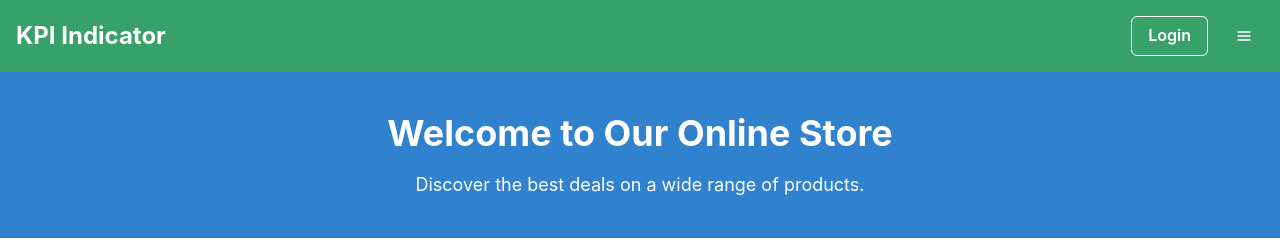
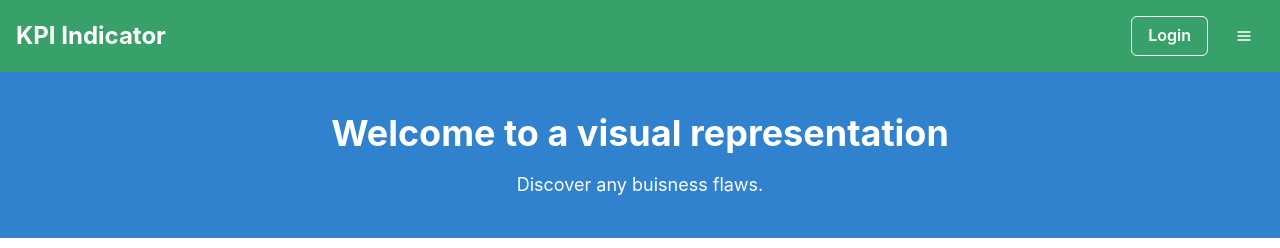
Before and after one commit to Mrgnoblennon/Example-KPI, a React (Create React App) app in the folder client/: page / in a window 1280 px wide. Shown: the top 248 px of the page. Built offline with nearby package versions, Linux system fonts and the light colour scheme.

Commit message:
added changes

```diff
--- a/client/src/pages/Home.js
+++ b/client/src/pages/Home.js
@@ -30,10 +30,10 @@ function HomePage() {
       {/* Hero section */}
       <Box bg="blue.500" color="white" py={10} textAlign="center">
         <Heading as="h1" size="xl" mb={4}>
-          Welcome to Our Online Store
+          Welcome to a visual representation
         </Heading>
         <Text fontSize="lg">
-          Discover the best deals on a wide range of products.
+          Discover any buisness flaws.
         </Text>
       </Box>
 
--- a/client/src/pages/Signup.js
+++ b/client/src/pages/Signup.js
@@ -1,6 +1,6 @@
 import React, { useState } from 'react';
 import { useMutation } from '@apollo/client';
-import { Box, Heading, FormControl, FormLabel, Input, Button } from '@chakra-ui/react';
+import { Box, Text, Heading, FormControl, FormLabel, Input, Button } from '@chakra-ui/react';
 import { REGISTER_USER } from '../utils/mutations'; // Import your GraphQL mutation
 
 function Signup() {
@@ -56,6 +56,9 @@ function Signup() {
         <Button type="submit" colorScheme="teal" size="lg">
           Sign Up
         </Button>
+        <Text mt={2} fontSize="sm" color="gray.500">
+          Already have an account? <a href="/signup">Login</a>
+        </Text>
       </form>
     </Box>
   );
```
